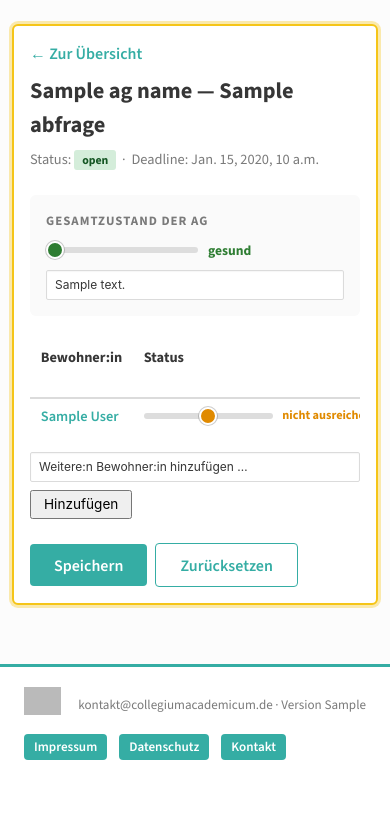
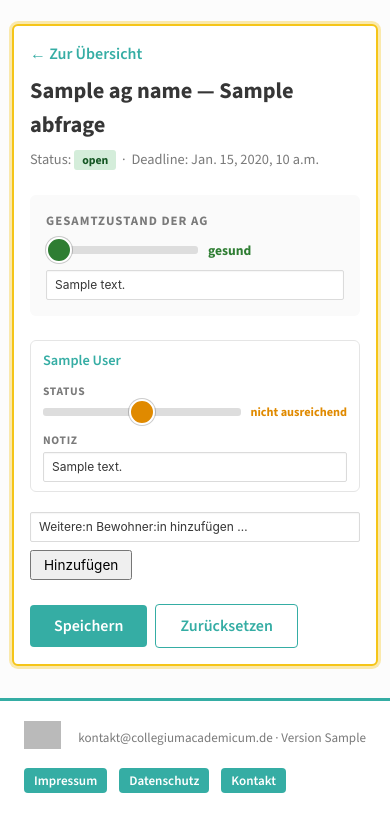
Before and after one commit to CollegiumAcademicum/CArtei, a Django app: template app/templates/app/abfragen/ag_edit.html in a window 390 px wide. Shown: the part 64-877 px from the top of the page. Before the commit the page ends 824 px from the top, so only its background shows below. Run offline with Django 5.2, Linux system fonts and the light colour scheme; the template is opened without the code that fills it: most values are stand-ins (such as "Sample title", 1, 10 or a date in 2020); parts of the project's set-up code (start-up, migrations or seed data) failed here and were passed over; grey boxes are pictures that could not be loaded.

Commit message:
Mobile: card layout for Abfragen tables

```diff
--- a/app/static/app/ca.css
+++ b/app/static/app/ca.css
@@ -527,6 +527,31 @@ details.is-dirty > summary { border-radius: 6px 6px 0 0; }
   .ca-dash { flex-direction: column; align-items: stretch; gap: 0; }
   .ca-dash-profile { width: auto; }
   .ca-stat-grid { grid-template-columns: repeat(2, 1fr); }
+
+  /* .ca-stack-table: one card per row; td[data-label] shows its column name. */
+  .ca-stack-table thead { display: none; }
+  .ca-stack-table, .ca-stack-table tbody, .ca-stack-table tr, .ca-stack-table td { display: block; width: 100%; }
+  .ca-card .table.ca-stack-table { overflow: visible; }
+  .ca-stack-table tr {
+    position: relative; margin-bottom: 0.75rem; border: 1px solid #e5e5e5;
+    border-radius: 6px; overflow: hidden; background: #fff !important;
+  }
+  .ca-stack-table td { border: none !important; padding: 0.35rem 0.75rem; }
+  .ca-stack-table td:first-child { padding-top: 0.6rem; font-weight: 600; }
+  .ca-stack-table td:last-child { padding-bottom: 0.6rem; }
+  .ca-stack-table td[data-label]::before {
+    content: attr(data-label); display: block; margin-bottom: 0.15rem;
+    font-size: 0.72rem; font-weight: 700; text-transform: uppercase;
+    letter-spacing: 0.06em; color: #7a7a7a;
+  }
+  .ca-stack-table td.ca-stack-actions { position: absolute; top: 0.35rem; right: 0; width: auto; padding: 0.25rem 0.75rem; }
+  .ca-stack-table td:empty { display: none; }
+  .ca-stack-table tr:has(.ca-stack-actions button) td:first-child { padding-right: 9rem; }
+  .ca-slider input[type=range] { max-width: none; height: 8px; }
+  .ca-slider input[type=range]::-webkit-slider-thumb { width: 26px; height: 26px; }
+  .ca-slider input[type=range]::-moz-range-thumb { width: 26px; height: 26px; }
+  .ca-stack-table .ca-slider-out { min-width: 0; }
+  .ca-mobile-full { width: 100%; max-width: none !important; }
 }
 
 /* Tenant list interactive table */
--- a/app/templates/app/abfragen/ag_edit.html
+++ b/app/templates/app/abfragen/ag_edit.html
@@ -29,14 +29,14 @@
   {% elif readonly %}
   <div class="ca-message info">{% if abfrage.can_ag_edit %}Nur Ansicht: Bewertungen trägt die AG selbst ein.{% else %}Diese Abfrage ist geschlossen – nur Ansicht.{% endif %}</div>
   <p style="margin-bottom:1rem;"><strong>Gesamtzustand:</strong> {{ health_label|default:"nicht angegeben" }}{% if health.note %} – {{ health.note }}{% endif %}</p>
-  <table class="table is-fullwidth is-striped" style="font-size:0.9rem;">
+  <table class="table is-fullwidth is-striped ca-stack-table" style="font-size:0.9rem;">
     <thead><tr><th>Bewohner:in</th><th>Status</th><th>Notiz</th></tr></thead>
     <tbody>
     {% for row in rows %}
     <tr>
       <td>{% if row.tenant %}{% tenant_link row.tenant %}{% else %}{{ row.name }}{% endif %}</td>
-      <td>{{ row.status_label|default:"—" }}</td>
-      <td>{{ row.result.note|default:"" }}</td>
+      <td data-label="Status">{{ row.status_label|default:"—" }}</td>
+      <td data-label="Notiz">{{ row.result.note|default:"" }}</td>
     </tr>
     {% empty %}
     <tr><td colspan="3" style="color:#7a7a7a;">Keine Mitglieder in LDAP gefunden.</td></tr>
@@ -54,11 +54,11 @@
         <input type="hidden" name="health" value="{{ health.health|default:'GESUND' }}">
         <output class="ca-slider-out"></output>
       </div>
-      <input class="input is-small" type="text" name="health_note" value="{{ health.note|default:'' }}" placeholder="Notiz zum Zustand (optional) …" style="margin-top:0.6rem;max-width:420px;">
+      <input class="input is-small ca-mobile-full" type="text" name="health_note" value="{{ health.note|default:'' }}" placeholder="Notiz zum Zustand (optional) …" style="margin-top:0.6rem;max-width:420px;">
     </div>
 
     <div style="overflow-x:auto;">
-      <table class="table is-fullwidth is-striped" style="font-size:0.9rem;">
+      <table class="table is-fullwidth is-striped ca-stack-table" style="font-size:0.9rem;">
         <thead>
           <tr><th>Bewohner:in</th><th>Status</th><th>Notiz (optional)</th>{% if can_manage %}<th></th>{% endif %}</tr>
         </thead>
@@ -71,21 +71,21 @@
             {% if can_manage and not row.member %}<span class="ag-row-tag ag-row-tag-out">nicht in der AG</span>{% endif %}
           </td>
           {% if row.tenant %}
-          <td>
+          <td data-label="Status">
             <div class="ca-slider" data-values="ZU_AKTIV,AKTIV,NICHT_AUSREICHEND,IM_GESPRAECH,INAKTIV" data-labels="zu aktiv,aktiv,nicht ausreichend,im Gespräch,inaktiv">
               <input type="range" min="0" max="4" step="1" data-initial="{{ row.result.status|default:'INAKTIV' }}">
               <input type="hidden" name="status_{{ row.tenant.pk }}" value="{{ row.result.status|default:'INAKTIV' }}">
               <output class="ca-slider-out"></output>
             </div>
           </td>
-          <td>
+          <td data-label="Notiz">
             <input class="input is-small" type="text" name="note_{{ row.tenant.pk }}" value="{{ row.result.note|default:'' }}" placeholder="Notiz …">
           </td>
           {% else %}
           <td colspan="2" style="color:#7a7a7a;font-size:0.85rem;">Nicht im System — bitte LDAP-Sync durchführen</td>
           {% endif %}
           {% if can_manage %}
-          <td>{% if row.member %}<button type="button" class="remove-btn" data-uid="{{ row.member.username }}" data-name="{{ row.name }}">Entfernen</button>{% elif row.tenant.intranet_username %}<button type="button" class="readd-btn" data-pk="{{ row.tenant.pk }}" data-name="{{ row.name }}" data-uid="{{ row.tenant.intranet_username }}">Wieder hinzufügen</button>{% endif %}</td>
+          <td class="ca-stack-actions">{% if row.member %}<button type="button" class="remove-btn" data-uid="{{ row.member.username }}" data-name="{{ row.name }}">Entfernen</button>{% elif row.tenant.intranet_username %}<button type="button" class="readd-btn" data-pk="{{ row.tenant.pk }}" data-name="{{ row.name }}" data-uid="{{ row.tenant.intranet_username }}">Wieder hinzufügen</button>{% endif %}</td>
           {% endif %}
         </tr>
         {% empty %}
@@ -96,7 +96,7 @@
     </div>
 
     <div style="margin-top:0.5rem;margin-bottom:1.5rem;display:flex;gap:0.5rem;align-items:center;flex-wrap:wrap;">
-      <select id="add-tenant-select" class="input is-small" style="max-width:340px;">
+      <select id="add-tenant-select" class="input is-small ca-mobile-full" style="max-width:340px;">
         <option value="">Weitere:n Bewohner:in hinzufügen …</option>
         {% for t in all_tenants %}
         <option value="{{ t.pk }}" data-name="{{ t.first_name }} {{ t.last_name }}" data-uid="{{ t.intranet_username|default:'' }}">{{ t.last_name }}, {{ t.first_name }} ({{ t.intranet_username }})</option>
@@ -108,15 +108,15 @@
     <template id="ag-row-tpl">
       <tr>
         <td class="tenant-name"></td>
-        <td>
+        <td data-label="Status">
           <div class="ca-slider" data-values="ZU_AKTIV,AKTIV,NICHT_AUSREICHEND,IM_GESPRAECH,INAKTIV" data-labels="zu aktiv,aktiv,nicht ausreichend,im Gespräch,inaktiv">
             <input type="range" min="0" max="4" step="1" data-initial="INAKTIV">
             <input type="hidden" name="status___PK__" value="INAKTIV">
             <output class="ca-slider-out"></output>
           </div>
         </td>
-        <td><input class="input is-small" type="text" name="note___PK__" placeholder="Notiz …"></td>
-        {% if can_manage %}<td><button type="button" class="ag-undo-add">Rückgängig</button></td>{% endif %}
+        <td data-label="Notiz"><input class="input is-small" type="text" name="note___PK__" placeholder="Notiz …"></td>
+        {% if can_manage %}<td class="ca-stack-actions"><button type="button" class="ag-undo-add">Rückgängig</button></td>{% endif %}
       </tr>
     </template>
 
```
Also changed, not shown: app/templates/app/abfragen/list.html (+8 -8 lines), tests/test_views_abfragen.py (+40 -0 lines).
